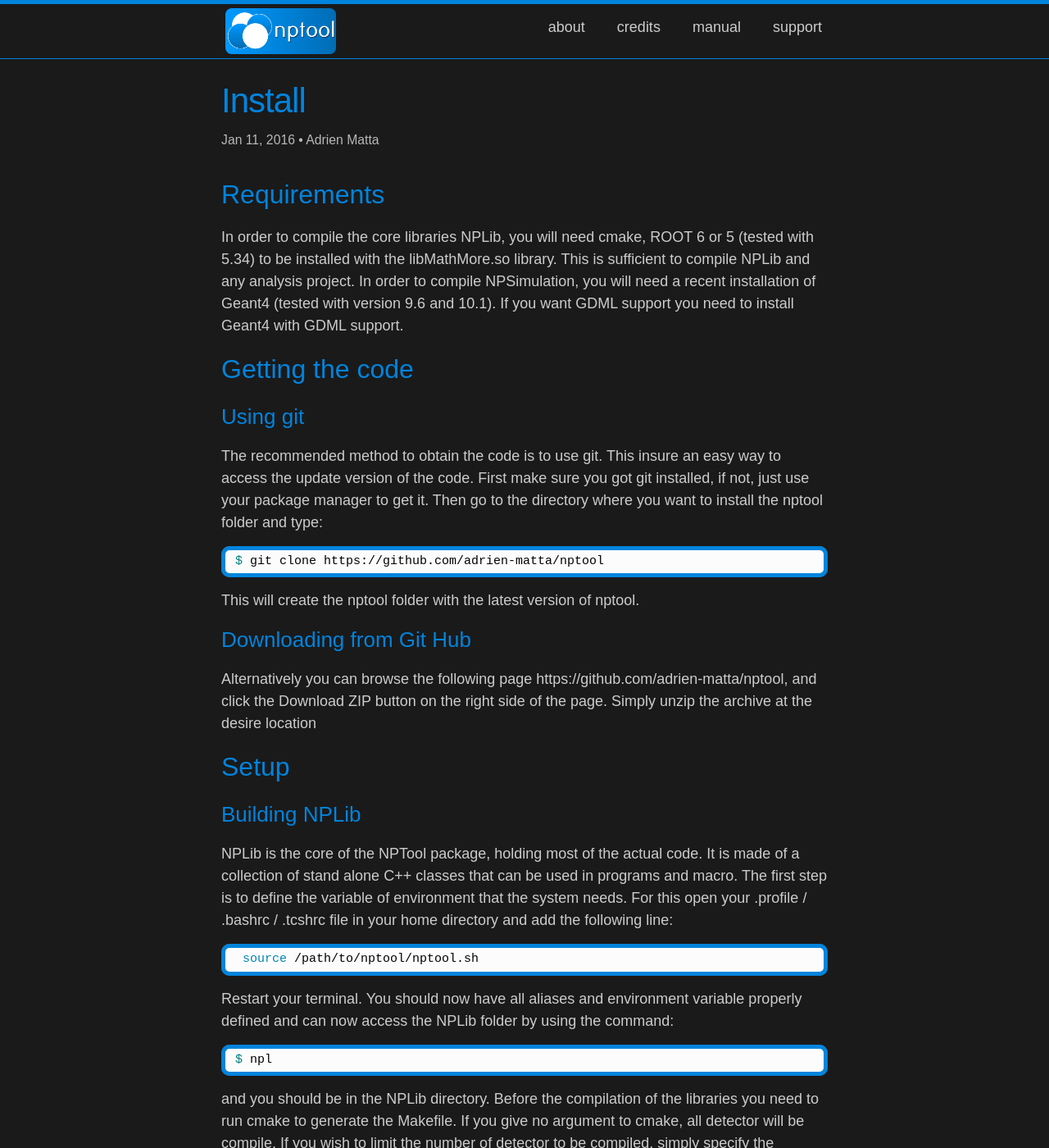
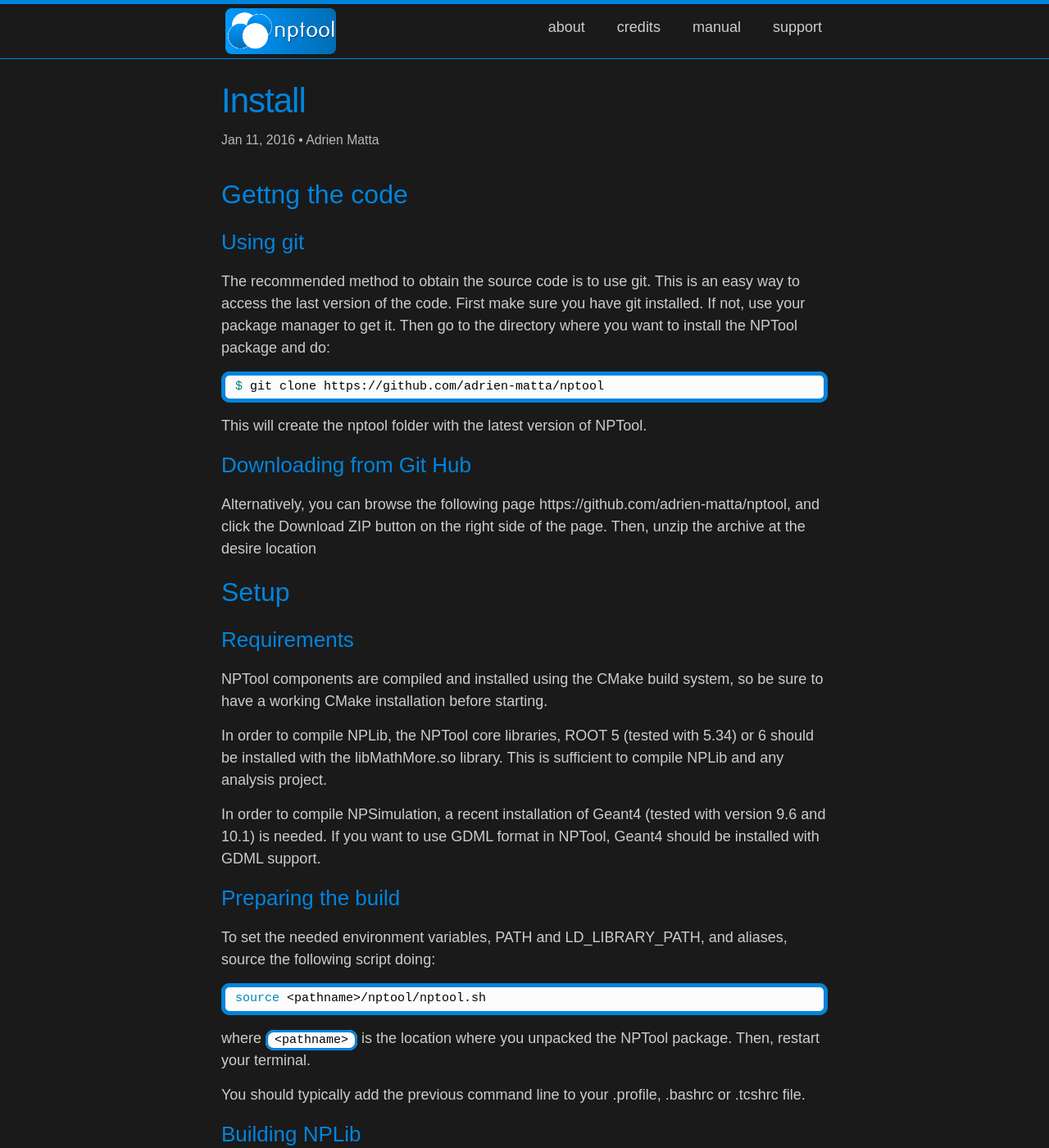
Before and after one commit to adrien-matta/nptool, a Jekyll site: the page built from _manual/install.md, in a window 1280 px wide and 1400 px high. Shown: the whole window at 82% size. Built offline with Jekyll 4.4.1, drawn with Linux system fonts in a browser that asks for light colours; some web fonts are replaced; some of the changed text lies outside the part shown.

Commit message:
+ update install.md

```diff
--- a/_manual/install.md
+++ b/_manual/install.md
@@ -6,146 +6,106 @@ author: Adrien Matta
 manual_order: 0
 show_in_nav: false
 ---
-## Requirements
-
-In order to compile the core libraries NPLib, you will need cmake, ROOT 6 or 5 (tested with 5.34) to be installed with the libMathMore.so library. This is sufficient to compile NPLib and any analysis project. In order to compile NPSimulation, you will need a recent installation of Geant4 (tested with version 9.6 and 10.1). If you want GDML support you need to install Geant4 with GDML support.
-
-## Getting the code
-
+## Gettng the code
 ### Using git
-
-The recommended method to obtain the code is to use git. This insure an easy way to access the update version of the code. First make sure you got git installed, if not, just use your package manager to get it. Then go to the directory where you want to install the nptool folder and type:
-
+The recommended method to obtain the source code is to use git. This is an
+easy way to access the last version of the code. First make sure you have git
+installed. If not, use your package manager to get it. Then go to the directory
+where you want to install the NPTool package and do:
 {% highlight bash %}
 $ git clone https://github.com/adrien-matta/nptool
 {% endhighlight %}
-
-This will create the nptool folder with the latest version of nptool.
+This will create the nptool folder with the latest version of NPTool.
 
 ### Downloading from Git Hub
+Alternatively, you can browse the following page https://github.com/adrien-matta/nptool,
+and click the Download ZIP button on the right side of the page. Then, unzip
+the archive at the desire location
 
-Alternatively you can browse the following page https://github.com/adrien-matta/nptool, and click the Download ZIP button on the right side of the page. Simply unzip the archive at the desire location
 
 ## Setup
+### Requirements
+NPTool components are compiled and installed using the CMake build system,
+so be sure to have a working CMake installation before starting.
+
+In order to compile NPLib, the NPTool core libraries, ROOT 5 (tested with 5.34)
+or 6 should be installed with the libMathMore.so library.
+This is sufficient to compile NPLib and any analysis project.
+
+In order to compile NPSimulation, a recent installation of Geant4 (tested
+with version 9.6 and 10.1) is needed. If you want to use GDML format in
+NPTool, Geant4 should be installed with GDML support.
+
+### Preparing the build
+To set the needed environment variables, PATH and LD\_LIBRARY\_PATH, and
+aliases, source the following script doing:
+{% highlight bash %}
+source <pathname>/nptool/nptool.sh
+{% endhighlight %}
+where `<pathname>` is the location where you unpacked the NPTool package.
+Then, restart your terminal.
+
+You should typically add the previous command line to your .profile,
+.bashrc or .tcshrc file.
 
 ### Building NPLib
+NPLib is the core of the NPTool package, holding most of the actual code. It is
+made of a collection of stand alone C++ classes that can be used in programs
+and macros.
 
-NPLib is the core of the NPTool package, holding most of the actual code. It is made of a collection of stand alone C++ classes that can be used in programs and macro. The first step is to define the variable of environment that the system needs. For this open your .profile / .bashrc / .tcshrc file in your home directory and add the following line:
-
-{% highlight bash %}
- source /path/to/nptool/nptool.sh
-{% endhighlight %}
-
-Restart your terminal. You should now have all aliases and environment variable properly defined and can now access the NPLib folder by using the command:
-
+First, go to the NPLib folder by using the command:
 {% highlight bash %}
 $ npl
 {% endhighlight %}
-and you should be in the NPLib directory.
-Before the compilation of the libraries you need to run cmake to generate the Makefile. If you give no argument to cmake, all detector will be compile. If you wish to limit the number of detector to be compiled, simply specify the detector folder name (respecting the case). You can specify more than one detector:
 
-All detector compiled:
+In order to prepare the compilation CMake must be run to generate the Makefile.
+If no arguments are given to CMake, all detectors will be compiled. If you wish
+to limit the number of detectors to be compiled, specify the detector folder
+name (respecting the case). Note that more than one detector can be specified.
 
+All detectors compiled:
 {% highlight bash %}
 $ cmake ./
 {% endhighlight %}
-
-OR Some detector compiled:
-
+__OR__ some detectors compiled:
 {% highlight bash %}
 $ cmake ./ -DETLIST="DetFolder1 DetFolder2"
 {% endhighlight %}
 
-Then you compile the whole NPLib with n threads using :
+Then, the whole NPLib can be compiled with _n_ threads using:
 
 {% highlight bash %}
 $ make -jn install
 {% endhighlight %}
 
-If you wish to recompile with more detector:
+If you wish to recompile in order to get support for more detectors, do:
 
-{% highlight bash%}
+{% highlight bash %}
 $ nptool-cleaner
 $ cmake ./ -DETLIST="DetFolder1 DetFolder2 ..."
 $ make -jn install
 {% endhighlight %}
 
-If you have google ninja build install then you can alternatively ask cmake to generate the ninja.build file:
-
+If you have google ninja build installed you can alternatively ask CMake to
+generate the ninja.build file:
 {% highlight bash %}
 $ cmake -GNinja ./
 $ ninja install
 {% endhighlight %}
-
 Compilation using Ninja is faster than using make.
 
 ### Building NPSimulation
-This part of the package rely on Geant4 to perform Monte Carlo simulation. You need to first compile and configure correctly NPLib in order for NPSimulation to compile and run. The compilation is done as follow:
-
+This part of the package relies on Geant4 to perform Monte Carlo simulation.
+NPLib needs first to be compiled and configured correctly before NPSimulation
+can be compiled. The compilation is done as follow:
 {% highlight bash %}
 $ nps
 $ cmake ./
 $ make -jn install
 {% endhighlight %}
 
-This will produce the npsimulation executable. For a detail list of the available input flag and their meaning, you can run:
-
+This will produce the _npsimulation_ executable. For a detailed list of the
+available input flags and their meaning, run the following command:
 {% highlight bash %}
 $ npsimulation -h
 {% endhighlight %}
-
-To run a standardised test case, you can run the following command:
-
-{% highlight bash %}
-$ npsimulation -D Example1.detector -E Example1.reaction -O Example1
-{% endhighlight %}
-
-This will open the NPSimulation GUI (if you are using Qt) or the prompt terminal. In either case you can generate event using:
-
-{% highlight bash %}
-> run/beamOn/ 10000
-> exit
-{% endhighlight %}
-
-This will run the 11Li(d,3He)10He->8He+n+n simulation and produce a root file located in $NPTOOL/Outputs/Simulation/Example1.root. One can have a look at the Example1.detector, located in $NPTOOL/Inputs/DetectorConfiguration, and Example1.reaction, located in $NPTOOL/Inputs/EventGenerator, to see how the input file are formated. They usually are self explenatory using easy to understand token.
-
-You can now try to analyse this simulated tree using the associated NPAnalysis project:
-
-{% highlight bash %}
-$ npp Example1
-$ cmake ./
-$ make -jn
-$ npanalysis -R RunToTreat.txt -O Example1
-{% endhighlight %}
-
-Because the input file are written in the simulation file along the SimulatedTree, npanalysis will automatically use those file as inputs. This will produce the analysed tree located in $NPTOOL/Outputs/Analysis/Example1.root. You can then display the result of the simulation using root:
-
-{% highlight bash %}
-$ root ShowResult.C
-{% endhighlight %}
-
-You should be able to see the light particle identification, the light particle kinematical line and the associated excitation energy spectrum fitted by a gaussian.
-
-The Example1 input files and NPAnalysis project are simple basis that can be used to start doing your own simulations.
-
-## A few Basics:
-
-npsimulation and npanalysis can be run from any directory. npanalysis look in the current directory for an analysis library to load and use, if none available, it limits the analysis to building the PhysicsTree.
-
-One can perform quick analysis of the last simulated tree using:
-
-{% highlight bash %}
-npanalysis --last-sim
-{% endhighlight %}
-Any additional flag can be used
-
-One can run npsimulation in batch mode (with no UI) and provide instead a geant4 macro file to run
-
-{% highlight bash %}
-npsimulation -D Example1.detector -E Example1.reaction -B path/to/marcro.mac -O FileName
-{% endhighlight %}
-
-You chain simulation, analysis and display of the result in a single command using the AND operator '&&' :
-{% highlight bash %}
-npsimulation -D Example1.detector -E Example1.reaction -B path/to/marcro.mac -O FileName && npanalysis --last-sim -O FileName && root MyMacro.cxx
-{% endhighlight %}
```
